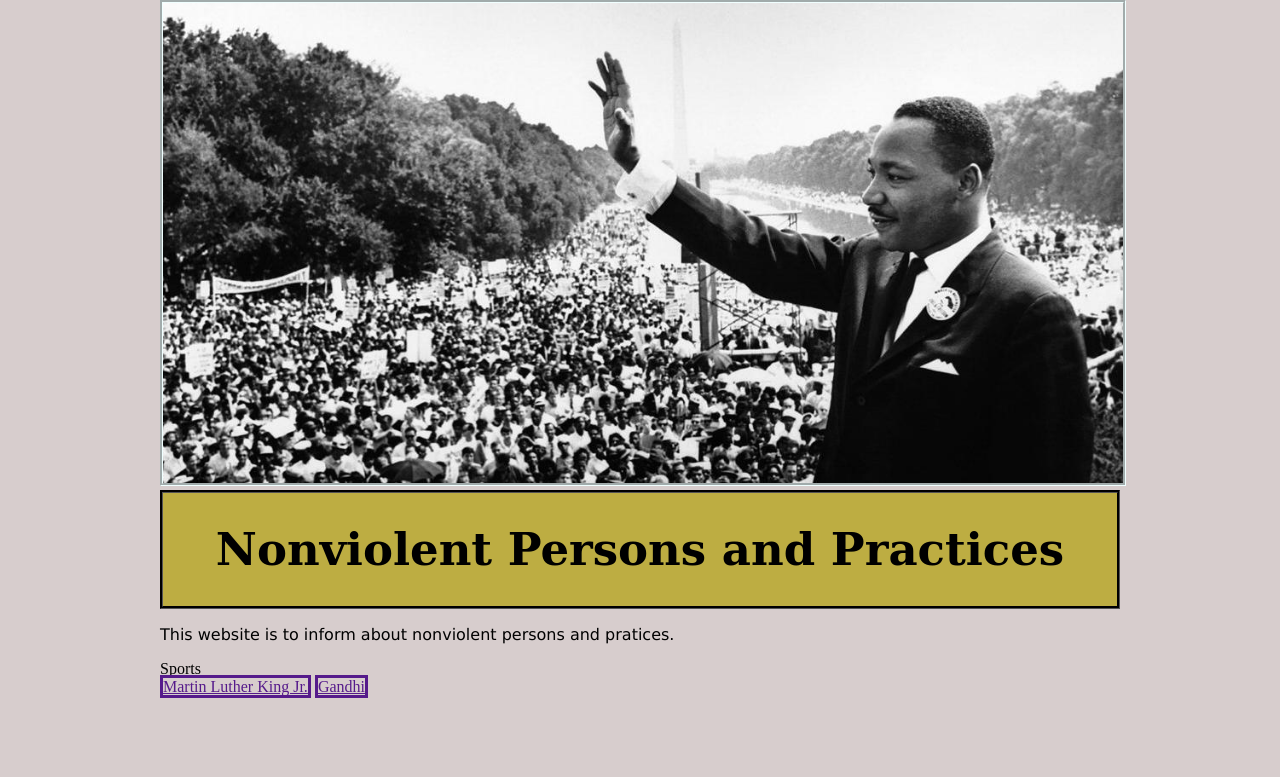
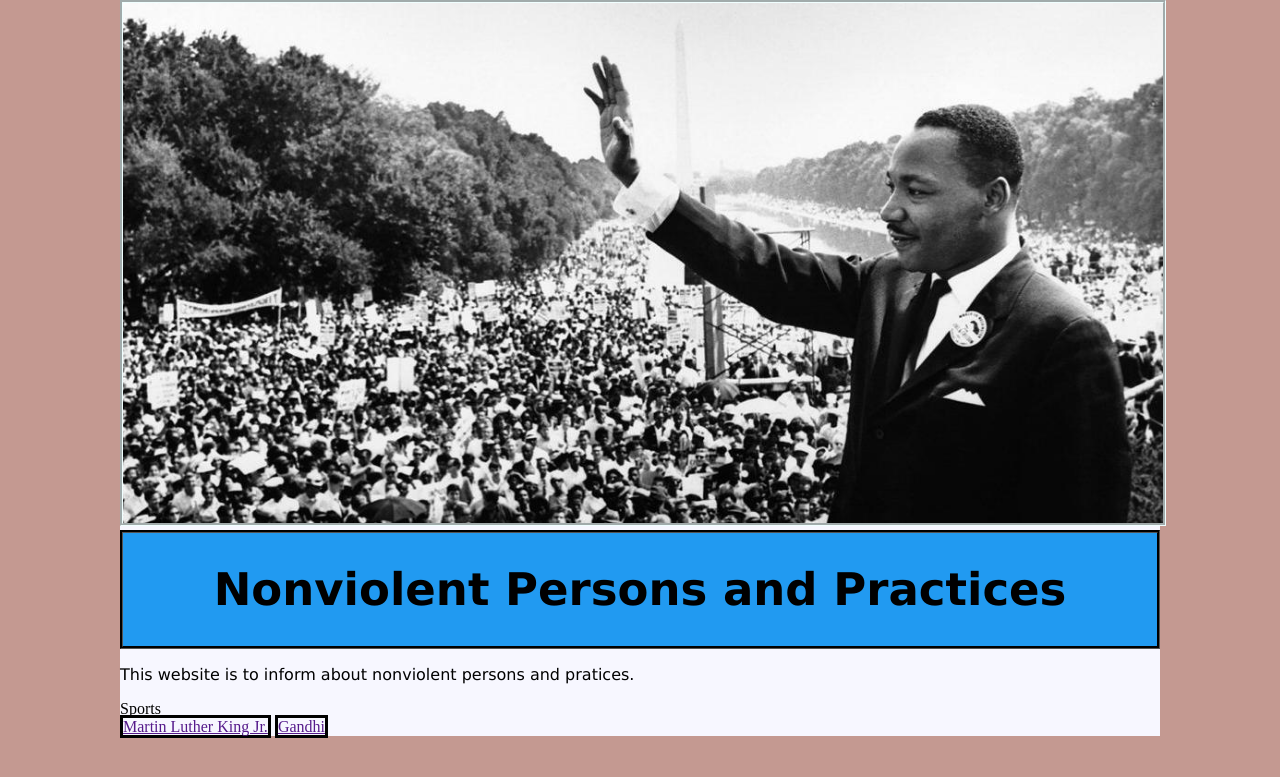
Before and after one commit to sleclercjr/NonviolentPersons, a PHP site: page / in a window 1280 px wide. Shown: the top 777 px of the page. Run offline with PHP 8.4, Linux system fonts and the light colour scheme.

Commit message:
Minor Color Fixes and Groundwork for Footer

```diff
--- a/index.html
+++ b/index.html
@@ -22,6 +22,12 @@
 					<a class="nav-element" href="">Gandhi</a>
 				</div>
 			</nav>
+
+		<nav class="footer">
+			<div class="quicklinks">
+
+			</div>
+		</nav>
 	</body>
 	<link rel="stylesheet" href="mainstyle.css"/>
 </html>
--- a/mainstyle.css
+++ b/mainstyle.css
@@ -1,37 +1,41 @@
 @charset "utf-8";
 /* CSS Document */
 
+html
+{
+	background-color: #C49991;
+}
 body
 {
-	padding: 0px;
+	padding: 0em;
 	align-content: center;
 	margin: auto;
-	max-width: 960px;
-	background-color: #D7CDCD;
+	max-width: 65em;
+	background-color: #F7F7FF;
 }
 
 .hdr-primary
 {
 	border-style: groove;
 	border-color: #000000;
-	background-color: #BDAD42;
+	background-color: #219AF1;
 	text-align: center;
 }
 .welcome
 {
 	font-size: 45px;
-	font-family: Constantia, "Lucida Bright", "DejaVu Serif", Georgia, "serif";
+	font-family: Verdana, Geneva, Tahoma, sans-serif;
 }
 .img-banner
 {
 	border-style: groove;
 	border-color: azure;
-	max-width: 960px;
+	max-width: 65em;
 }
 .nav-element
 {
 	border-style: solid;
-	border-color: #0000000;
+	border-color: #000000;
 }
 p
 {
```
